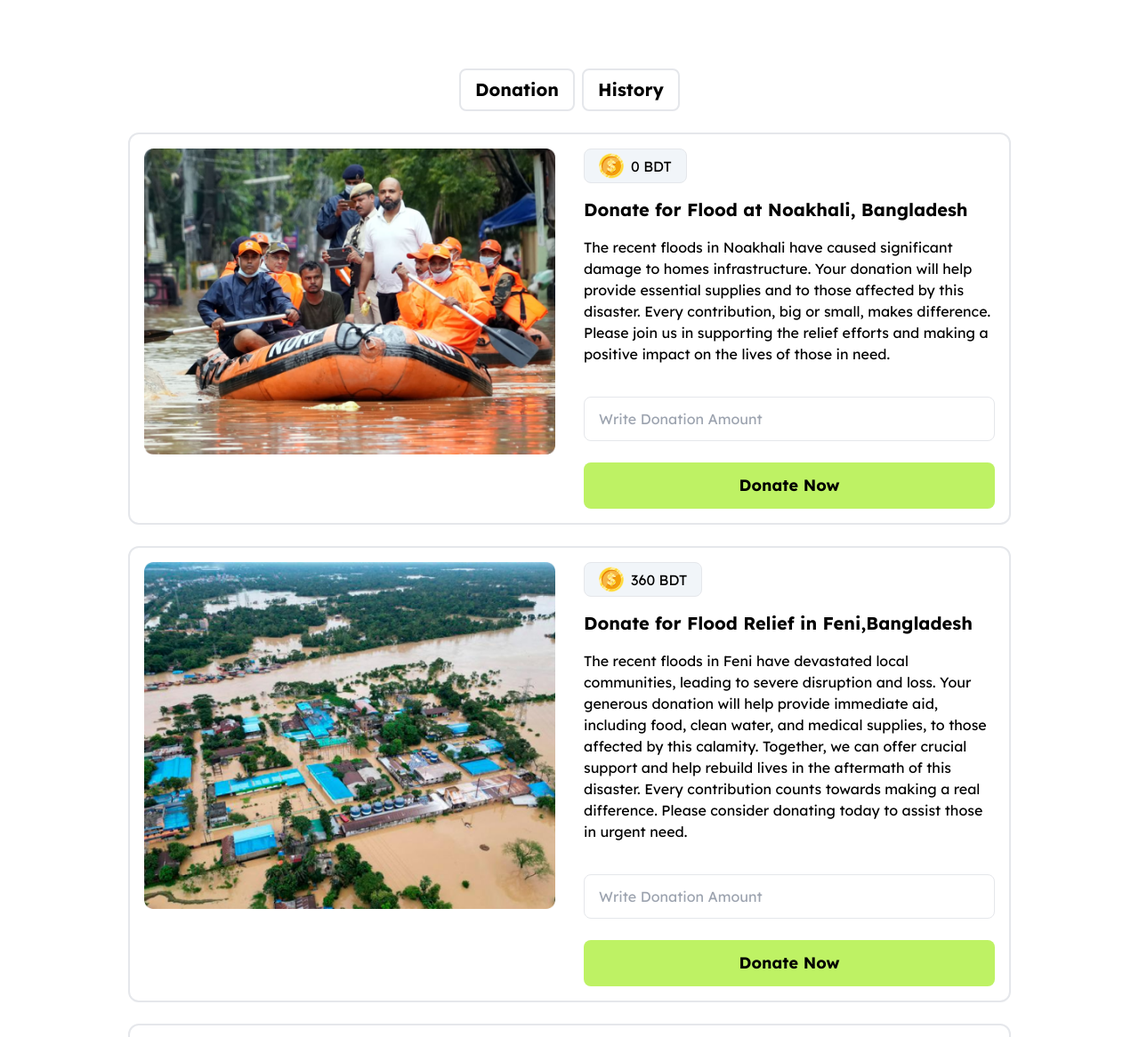
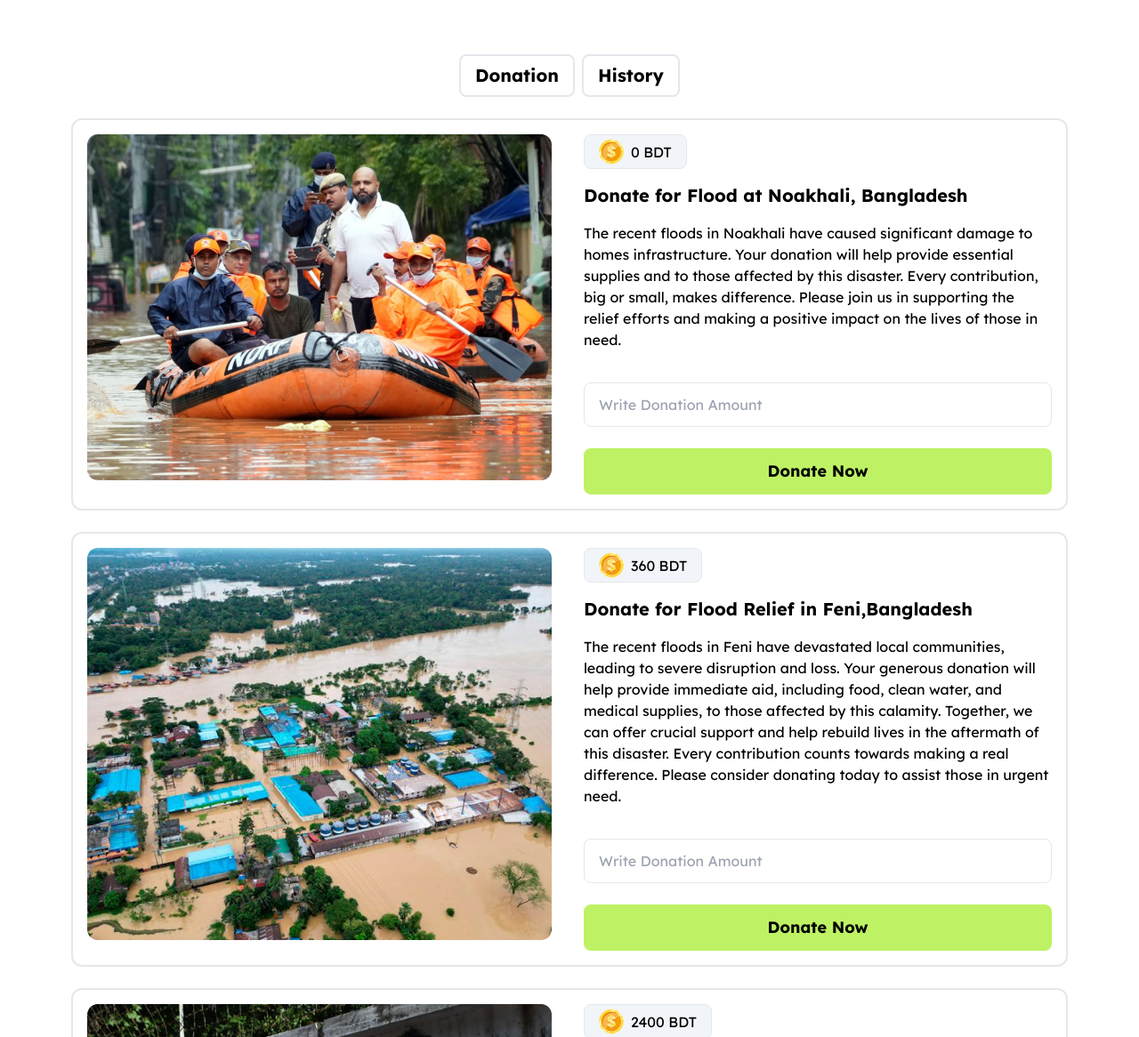
Before and after one commit to rayhan352/Assignment-5, a plain HTML site: page index.html in a window 1280 px wide. Shown: the part 76-1242 px from the top of the page at 89% size. Drawn offline with nearby package versions, Linux system fonts and the light colour scheme.

Commit message:
responsive

```diff
--- a/index.html
+++ b/index.html
@@ -26,17 +26,17 @@
             </ul>
         </nav>
     </header>
-    <main class="bg-white px-36 py-20">
+    <main class="bg-white px-20 py-16">
         <div class="flex flex-row justify-center items-center gap-2 mb-6">
             <button class="border-2 bg-white hover:bg-lime-300 px-4 py-2 font-bold text-xl rounded-lg">Donation</button>
 
             <button class="border-2 bg-white hover:bg-lime-300 px-4 py-2 font-bold text-xl rounded-lg">History</button>
         </div>
-        <div class="card-1 flex flex-row border-2 rounded-xl">
-            <div class="w-2/4 m-4">
+        <div class="flex md:flex-row flex-col md:w-full border-2 rounded-xl">
+            <div class="w-fit md:w-2/4 m-4">
                 <img src="./assets/noakhali.png" alt="">
             </div>
-            <div class="w-2/4 m-4">
+            <div class="w-fit md:w-2/4 m-4">
                 <div
                     class="bg-slate-100 rounded-lg border px-4 py-1 w-fit flex flex-row justify-center items-center gap-2">
                     <img src="./assets/coin.png" alt="">
@@ -57,11 +57,11 @@
             </div>
         </div>
 
-        <div class="card-1 flex flex-row my-6 border-2 rounded-xl">
-            <div class="w-2/4 m-4">
+        <div class="flex md:flex-row flex-col md:w-full my-6 border-2 rounded-xl">
+            <div class="w-fit md:w-2/4 m-4">
                 <img src="./assets/feni.png" alt="">
             </div>
-            <div class="w-2/4 m-4">
+            <div class="w-fit md:w-2/4 m-4">
                 <div
                     class="bg-slate-100 rounded-lg border px-4 py-1 w-fit flex flex-row justify-center items-center gap-2">
                     <img src="./assets/coin.png" alt="">
@@ -81,11 +81,11 @@
             </div>
         </div>
 
-        <div class="card-1 flex flex-row    border-2 rounded-xl">
-            <div class="w-2/4 m-4">
+        <div class="flex md:flex-row flex-col md:w-full border-2 rounded-xl">
+            <div class=" w-fit md:w-2/4 m-4">
                 <img src="./assets/quota-protest.png" alt="">
             </div>
-            <div class="w-2/4 m-4">
+            <div class="w-fit md:w-2/4 m-4">
                 <div
                     class="bg-slate-100 rounded-lg border px-4 py-1 w-fit flex flex-row justify-center items-center gap-2">
                     <img src="./assets/coin.png" alt="">
```
